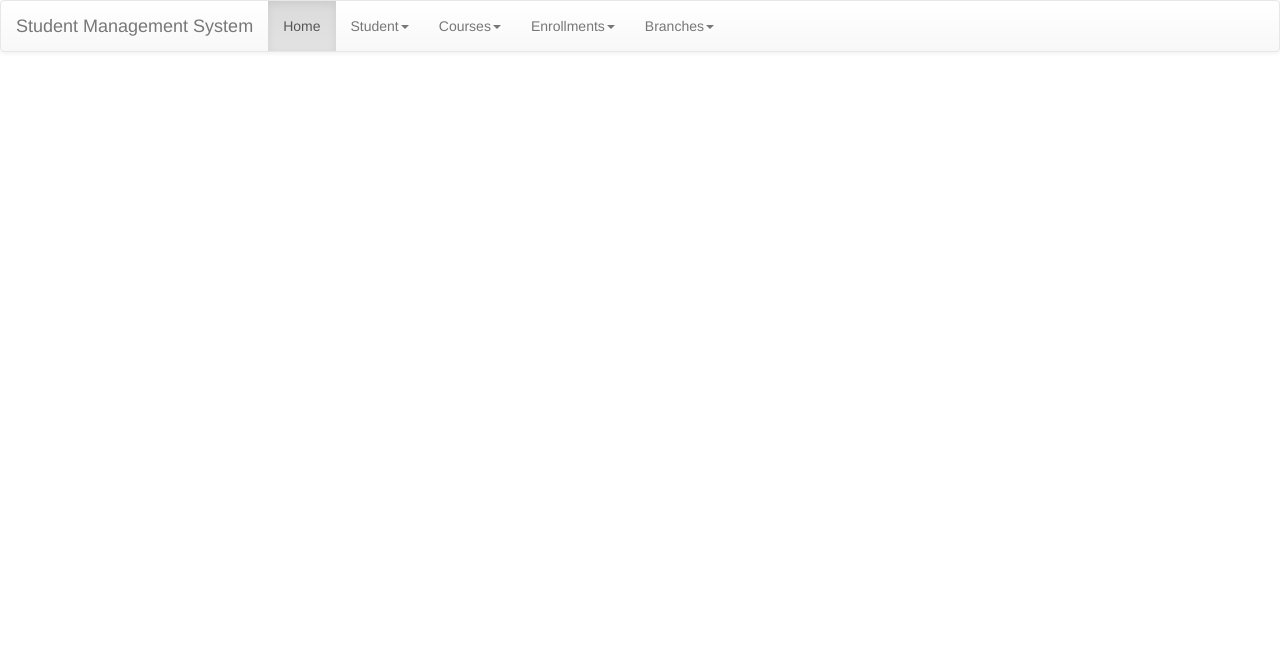
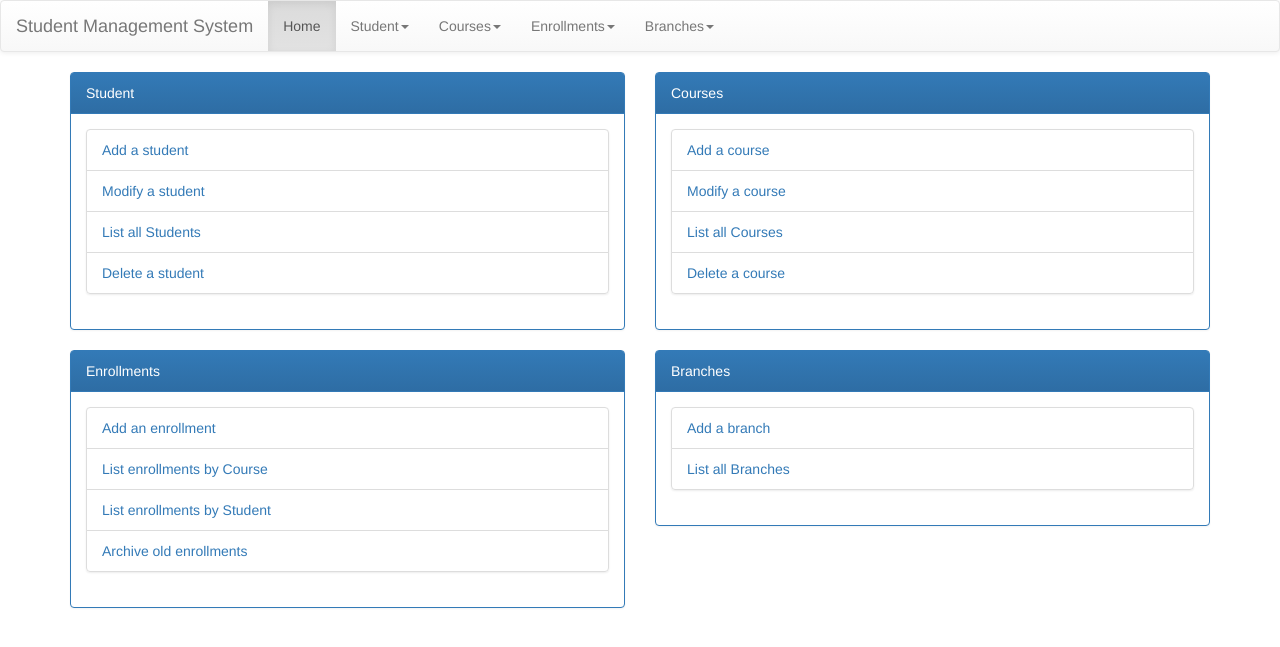
Before and after one commit to singla149/desolate-plateau, a Flask app: page / in a window 1280 px wide. Shown: the top 647 px of the page. Run offline with Flask 2, Linux system fonts and the light colour scheme; some libraries are stand-ins or nearby versions.

Commit message:
Added archive_enrollments, UI changes.

```diff
--- a/templates/base.html
+++ b/templates/base.html
@@ -55,6 +55,7 @@
 						('add_enrollment', 'Add an enrollment'),
 						('list_enrolls_by_CID', 'List enrollments by Course'),
 						('list_enrolls_by_RollNo', 'List enrollments by Student'),
+						('archive_enrollments', 'Archive old enrollments'),
 					] %}
 					{% set branches_bar = [
 						('add_branch', 'Add a branch'),
@@ -84,7 +85,7 @@
 								{% for href, caption in bar %}
 									<li{% if href == active_page %} class="active"{% endif %}>
 									<a href={% if href != "#"%}"{{ url_for(href) }}" {% else %}"#"{% endif %}>{{ caption|e }}</a>
-								</li>
+									</li>
 								{% endfor %}
 							</ul>
 						</li>
--- a/templates/index.html
+++ b/templates/index.html
@@ -2,11 +2,31 @@
 
 {% block head %}
 <title>
-    Home | Student Management System
+	Home | Student Management System
 </title>
 <meta property="og:title" content="Home | Student Management System" />
 <meta name="twitter:title" content="Home | Student Management System">
 {% endblock head %}
 
 {% block content %}
+<div class="container">
+	<div class="row">
+		{% for name, bar in dropdown_bar %}
+		<div class="col-sm-6">
+			<div class="panel panel-primary">
+				<div class="panel-heading">{{name}}</div>
+				<div class="panel-body">
+					<ul class="list-group">
+						{% for href, caption in bar %}
+							<li class="list-group-item" {% if href == active_page %} class="active"{% endif %}>
+								<a href={% if href != "#"%}"{{ url_for(href) }}" {% else %}"#"{% endif %}>{{ caption|e }}</a>
+							</li>
+						{% endfor %}
+					</ul>
+				</div>
+			</div>
+		</div>
+		{% endfor %}
+	</div>
+</div>
 {% endblock content %}
--- a/views/__init__.py
+++ b/views/__init__.py
@@ -11,6 +11,7 @@ from add_enrollment import *
 from add_branch import *
 
 from list_enrollments import *
+from archive_enrollments import *
 
 from modify_student import *
 from modify_course import *
```
Also changed, not shown: templates/list_data.html (+11 -1 lines), views/archive_enrollments.py (added, +35 -0 lines).
